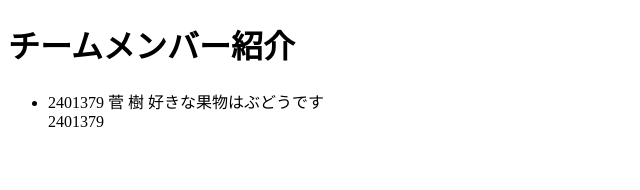
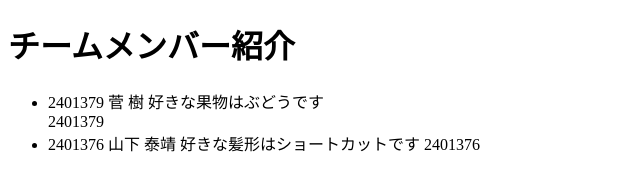
Before and after one commit to tatsukisuga/suga, a plain HTML site: page index.html in a window 1280 px wide. Shown: the whole page, without its empty margins (0-640 px from the left). Drawn offline with Linux system fonts and the light colour scheme.

Commit message:
Update index.html

```diff
--- a/index.html
+++ b/index.html
@@ -1,13 +1,17 @@
 <!DOCTYPE html>
 <html lang="ja">
+
 <head>
     <title>チーム紹介</title>
 </head>
+
 <body>
     <h1>チームメンバー紹介</h1>
     <ul>
         <!--メンバー紹介をここに追加-->
         <li>2401379 菅 樹 好きな果物はぶどうです</li>2401379
+        <li>2401376 山下 泰靖 好きな髪形はショートカットです 2401376</li>
     </ul>
 </body>
+
 </html>
```
